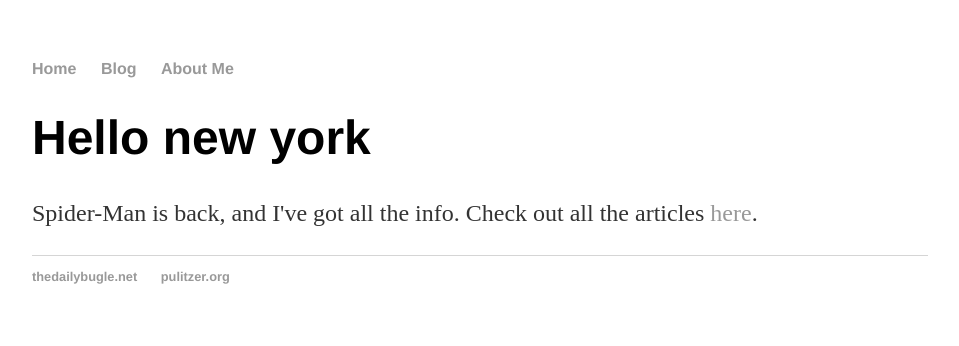
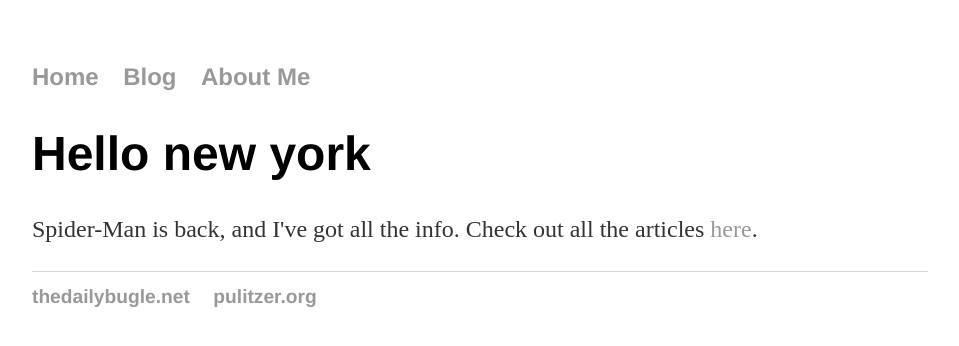
Before and after one commit to Sam-S-Callaghan/Sam-S-Callaghan.github.io, a Jekyll site: the page built from index.html, in a window 1280 px wide. Shown: the top 346 px of the page, without its empty margins (160-1119 px from the left). Built offline with Jekyll 4.4.1, drawn with Linux system fonts in a browser that asks for light colours.

Commit message:
Update main.css

```diff
--- a/css/main.css
+++ b/css/main.css
@@ -23,6 +23,13 @@ p {
   line-height: 1.4em;
   color: #333;
 }
+
+li {
+  font-size: 1.5em;
+  line-height: 1.4em;
+  color: #333;
+}
+
 footer {
   border-top: 1px solid #d5d5d5;
   font-size: .8em;
```
